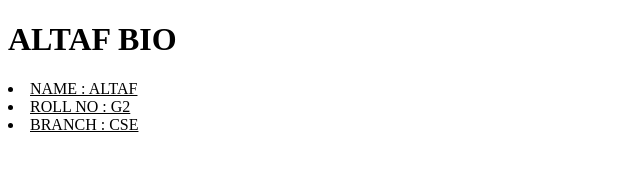
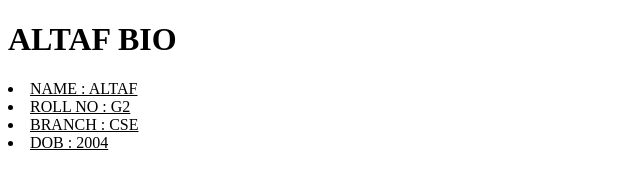
Before and after one commit to csebatch1/deepak, a plain HTML site: page index1.html in a window 1280 px wide. Shown: the full height of the page, 0-640 px from the left. Drawn offline with Linux system fonts and the light colour scheme.

Commit message:
altaf bio

```diff
--- a/index1.html
+++ b/index1.html
@@ -11,6 +11,7 @@
         <LI> NAME : ALTAF</LI>
         <LI> ROLL NO : G2</LI>
         <LI>BRANCH : CSE</LI>
+        <li>DOB : 2004</li>
     </U>
 </body>
 </html>
```
